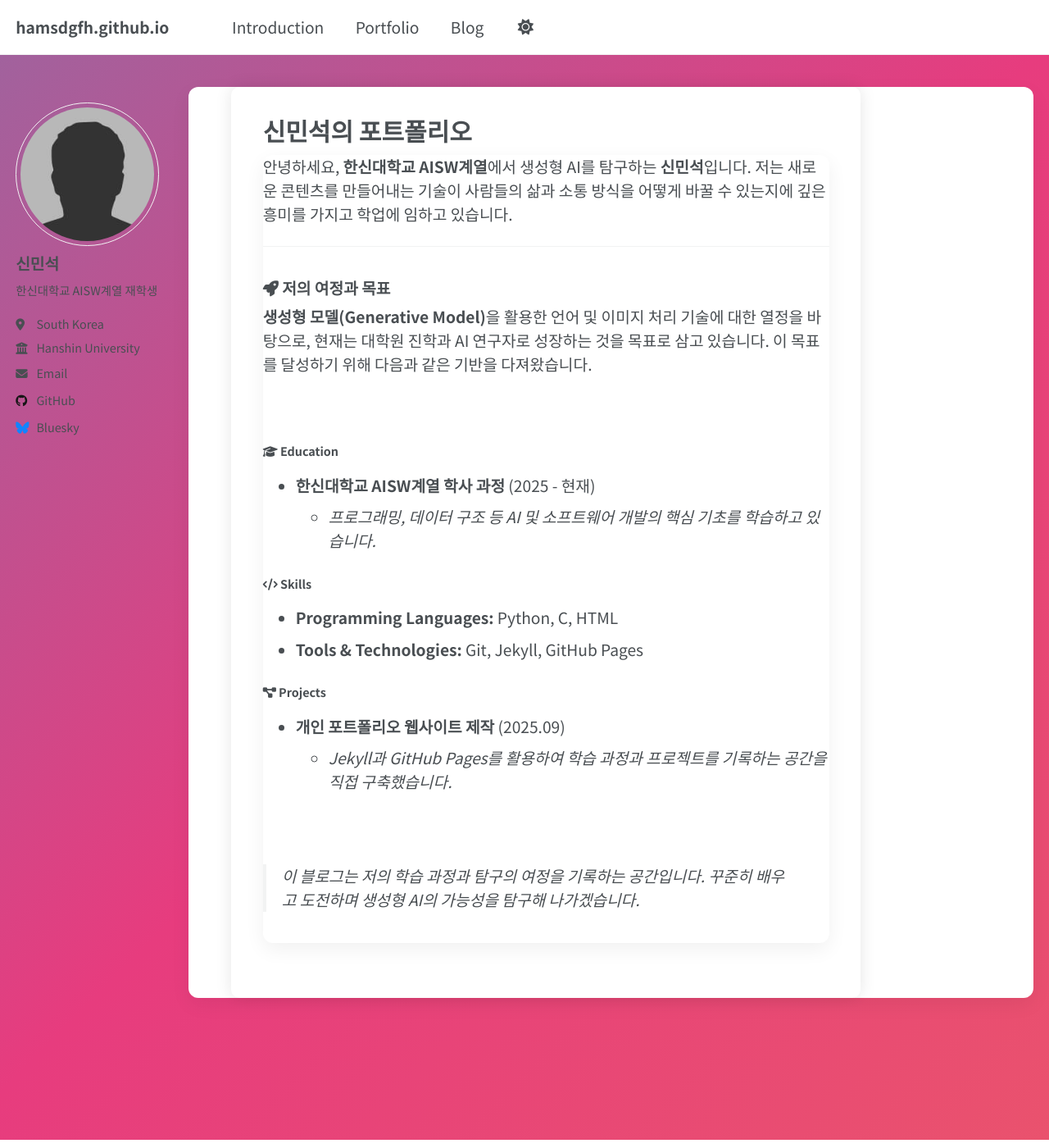
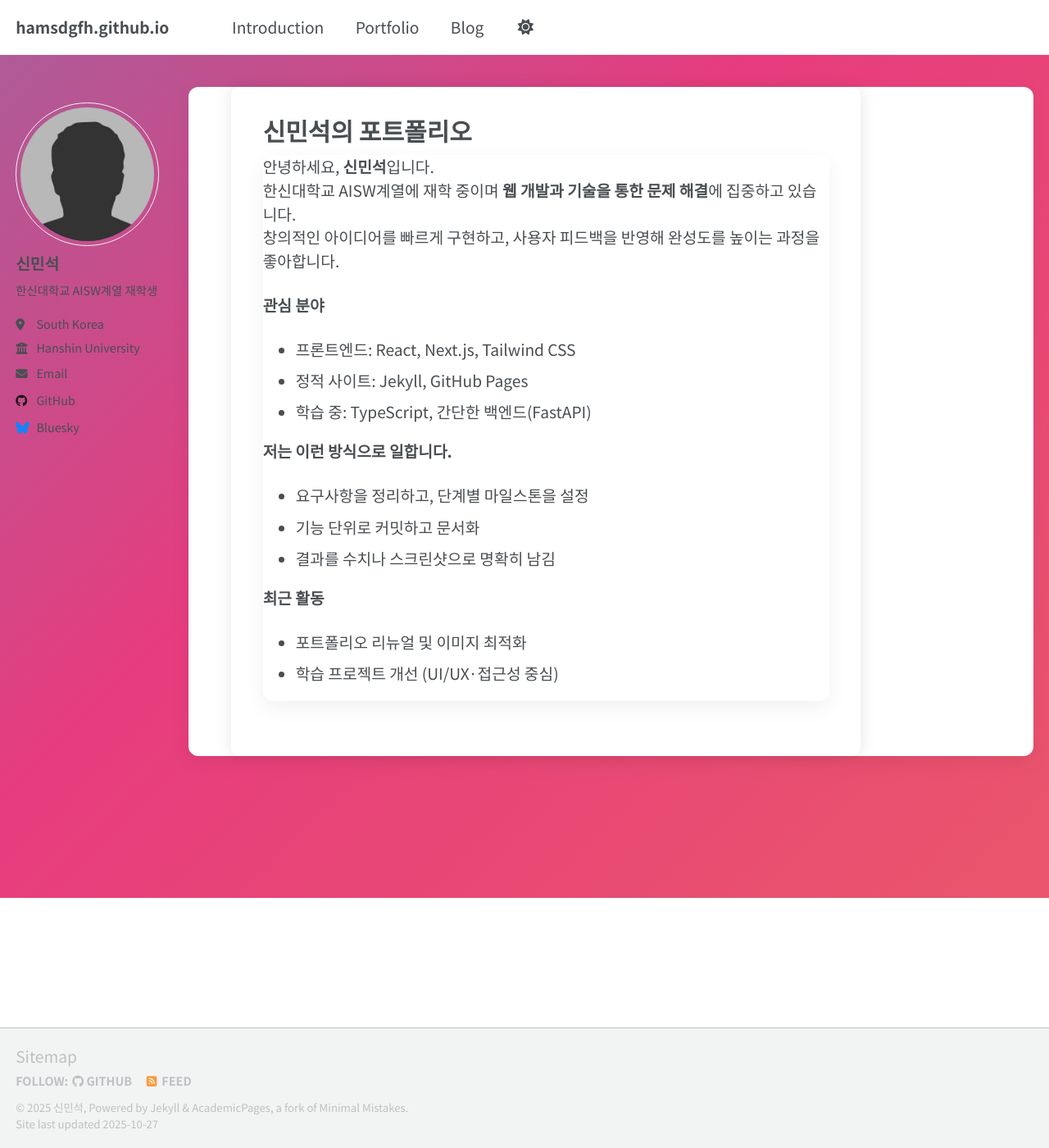
Before and after one commit to hamsdgfh/hamsdgfh.github.io, a Jekyll site: the page built from _pages/about.md, in a window 1280 px wide and 1400 px high. Shown: the whole window at 82% size. Built offline with Jekyll 4.4.1, drawn with Linux system fonts in a browser that asks for light colours; a script that is not in the unit is left out.

Commit message:
Revise about page content and structure
Updated personal introduction and interests, added recent activities section.

```diff
--- a/_pages/about.md
+++ b/_pages/about.md
@@ -7,32 +7,20 @@
   - /about.html
 ---
 
-안녕하세요, **한신대학교 AISW계열**에서 생성형 AI를 탐구하는 **신민석**입니다.
-저는 새로운 콘텐츠를 만들어내는 기술이 사람들의 삶과 소통 방식을 어떻게 바꿀 수 있는지에 깊은 흥미를 가지고 학업에 임하고 있습니다.
+안녕하세요, **신민석**입니다.
+한신대학교 AISW계열에 재학 중이며 **웹 개발과 기술을 통한 문제 해결**에 집중하고 있습니다.
+창의적인 아이디어를 빠르게 구현하고, 사용자 피드백을 반영해 완성도를 높이는 과정을 좋아합니다.
 
----
+**관심 분야**
+- 프론트엔드: React, Next.js, Tailwind CSS
+- 정적 사이트: Jekyll, GitHub Pages
+- 학습 중: TypeScript, 간단한 백엔드(FastAPI)
 
-### <i class="fas fa-rocket"></i> 저의 여정과 목표
+**저는 이런 방식으로 일합니다.**
+- 요구사항을 정리하고, 단계별 마일스톤을 설정
+- 기능 단위로 커밋하고 문서화
+- 결과를 수치나 스크린샷으로 명확히 남김
 
-**생성형 모델(Generative Model)**을 활용한 언어 및 이미지 처리 기술에 대한 열정을 바탕으로, 현재는 대학원 진학과 AI 연구자로 성장하는 것을 목표로 삼고 있습니다. 이 목표를 달성하기 위해 다음과 같은 기반을 다져왔습니다.
-
-<br>
-
-#### <i class="fas fa-graduation-cap"></i> Education
-
-* **한신대학교 AISW계열 학사 과정** (2025 - 현재)
-  * *프로그래밍, 데이터 구조 등 AI 및 소프트웨어 개발의 핵심 기초를 학습하고 있습니다.*
-
-#### <i class="fas fa-code"></i> Skills
-
-* **Programming Languages:** Python, C, HTML
-* **Tools & Technologies:** Git, Jekyll, GitHub Pages
-
-#### <i class="fas fa-project-diagram"></i> Projects
-
-* **개인 포트폴리오 웹사이트 제작** (2025.09)
-  * *Jekyll과 GitHub Pages를 활용하여 학습 과정과 프로젝트를 기록하는 공간을 직접 구축했습니다.*
-
-<br>
-
-> 이 블로그는 저의 학습 과정과 탐구의 여정을 기록하는 공간입니다. 꾸준히 배우고 도전하며 생성형 AI의 가능성을 탐구해 나가겠습니다.
+**최근 활동**
+- 포트폴리오 리뉴얼 및 이미지 최적화
+- 학습 프로젝트 개선 (UI/UX·접근성 중심)
```
